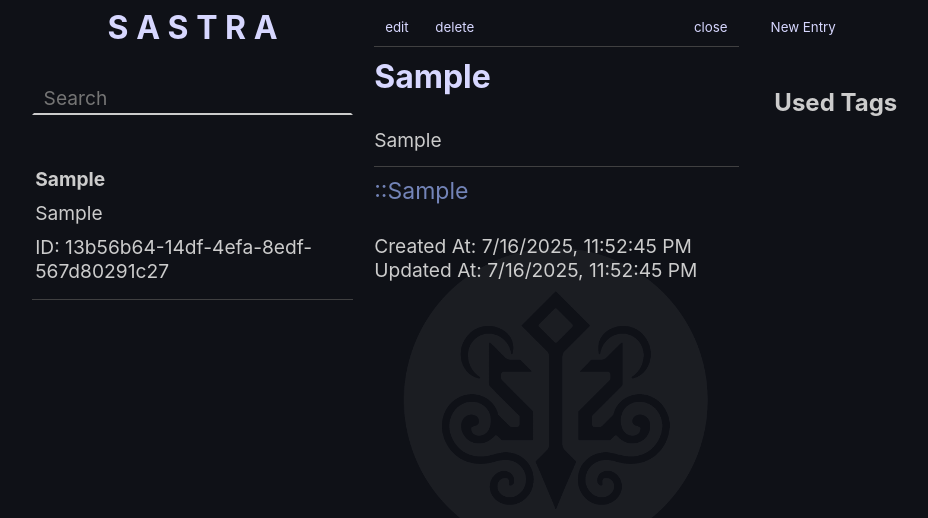
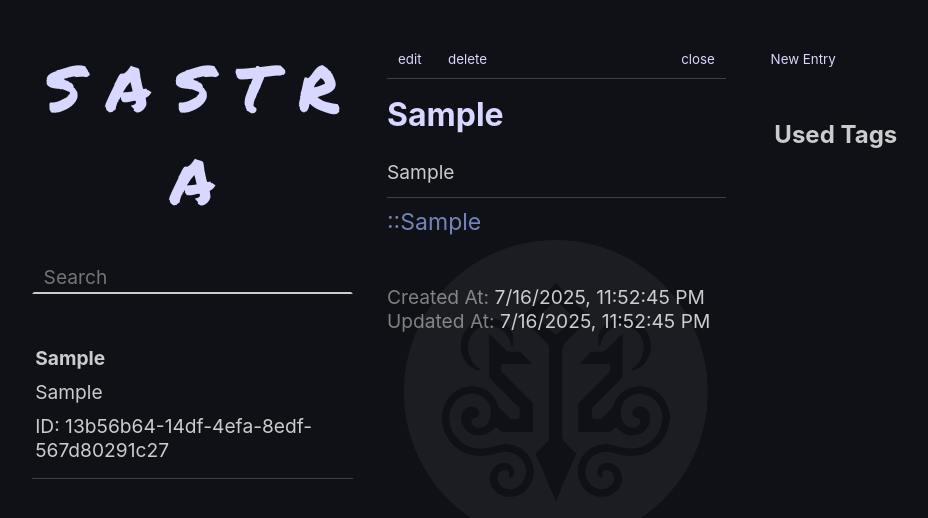
Before and after one commit to ckoliveira/sastra, a website: page public/html/home.html in a window 1280 px wide. Both pictures are taken after typing "Sample", "Sample", "Sample" into the empty fields and a click on the button "Save Entry". Shown: the whole page, without its empty margins (168-1096 px from the left). Drawn offline with Linux system fonts and the light colour scheme.

Commit message:
improve logo and css

```diff
--- a/public/css/home.css
+++ b/public/css/home.css
@@ -1,5 +1,4 @@
 #root {
-  height: 100%;
   width: 100%;
   display: flex;
   flex-direction: column;
@@ -14,19 +13,36 @@
   align-items: center;
   font-size: larger;
 }
+
 .main-panel {
   width: 70vw;
-  height: 100vh;
+  height: 90vh;
   display: flex;
   gap: 5px;
+  margin-top: 2em;
 }
 
 .left-panel,
 .middle-panel,
 .right-panel {
-  height: 100%;
   width: 100%;
   padding: 0.5em;
+  height: 100%;
+}
+
+.middle-panel {
+  position: relative;
+  width: 70vw;
+  height: 100%;
+  overflow-y: auto;
+}
+
+.left-panel {
+  width: 40vw;
+  height: 100%;
+  display: flex;
+  flex-direction: column;
+  gap: 10px;
 }
 
 .right-panel {
@@ -63,25 +79,12 @@
   padding-right: 0.5em;
 }
 
-.left-panel {
-  width: 40vw;
-  height: 100%;
-  display: flex;
-  flex-direction: column;
-  gap: 10px;
-}
-
 .post-card-list {
   display: flex;
   flex-direction: column;
   gap: 10px;
   overflow-y: auto;
   height: 100%;
-}
-
-.middle-panel {
-  position: relative;
-  width: 70vw;
 }
 
 .sastra-background-logo {
--- a/public/css/index.css
+++ b/public/css/index.css
@@ -1,8 +1,8 @@
-.index-body {
-  display: flex;
-  flex-direction: column;
-  justify-content: center;
-  align-items: center;
+.index-wrapper {
+  position: fixed;
+  top: 50%;
+  left: 50%;
+  transform: translate(-50%, -50%);
 }
 .footer {
   margin-top: 0.5em;
@@ -20,3 +20,8 @@
 .enter-link {
   font-size: 2em;
 }
+
+.transliteration {
+  color: rgb(35, 35, 40);
+  font-style: italic;
+}
--- a/public/css/main.css
+++ b/public/css/main.css
@@ -2,6 +2,8 @@
 @import url("/css/home.css");
 @import url("/css/posts.css");
 @import url("/css/post-menu.css");
+
+@import url('https://fonts.googleapis.com/css2?family=Permanent+Marker&display=swap');
 
 :root {
   --color-1: rgb(15, 17, 23);
@@ -14,19 +16,19 @@
 
 * {
   box-sizing: border-box;
+
   font-family:
     -apple-system, BlinkMacSystemFont, "Segoe UI", Roboto, Oxygen, Ubuntu,
     Cantarell, "Open Sans", "Helvetica Neue", sans-serif;
 
   padding: 0;
   margin: 0;
+
   color: var(--color-3);
 }
 
 html,
 body {
-  height: 100%;
-  width: 100%;
   background-color: var(--color-1);
 }
 
@@ -86,3 +88,11 @@ textarea::placeholder {
   margin-left: 0.5em;
   outline: none;
 }
+
+.sastra-logo {
+  font-family: "Permanent Marker";
+  font-size: 4rem;
+  font-weight: 400;
+  font-style: normal;
+  cursor: pointer;
+}
--- a/public/css/posts.css
+++ b/public/css/posts.css
@@ -39,17 +39,13 @@
   display: flex;
   flex-direction: column;
   gap: 10px;
+  width: 100%;
+  padding-inline: 0.8em;
 }
 
-.post-actions {
-  display: flex;
-  justify-content: space-between;
-  border-bottom: 1px solid var(--color-6);
-}
-
-.post-title {
-  text-align: left;
-  margin-bottom: 0.7em;
+.post header {
+  width: 100%;
+  background-color: var(--color-1);
 }
 
 .post-body {
@@ -59,6 +55,31 @@
   text-align: justify;
 }
 
+.post-actions {
+  display: flex;
+  justify-content: space-between;
+  border-bottom: 1px solid var(--color-6);
+  background-color: var(--color-1);
+}
+
+.post-title {
+  text-align: left;
+  background-color: var(--color-1);
+  margin-bottom: 0.5em;
+  margin-top: 0.5em;
+}
+
 .post-tags {
-  margin-bottom: 1em;
+  margin-bottom: 2em;
 }
+
+.post-timestamps {
+  display: flex;
+  flex-wrap: wrap;
+  justify-content: space-between;
+  align-items: center;
+}
+
+.post-timestamps p {
+  color: gray;
+}
--- a/public/html/home.html
+++ b/public/html/home.html
@@ -14,7 +14,7 @@
     <main id="root">
       <div class="main-panel">
         <section class="left-panel">
-          <h1 class="home-logo">S A S T R A</h1>
+          <h1 class="home-logo sastra-logo">S A S T R A</h1>
           <input type="text" placeholder="Search" id="search-input" />
 
           <section class="post-card-list"></section>
--- a/public/js/components/post.js
+++ b/public/js/components/post.js
@@ -3,6 +3,7 @@ export const EDIT_POST_BUTTON = "edit-post-button";
 export const DELETE_POST_BUTTON = "delete-post-button";
 export function PostHTML(post) {
   const body = ` <article class="post" id=${post.id}>
+      <header>
         <section class="post-actions">
           <div>
             <button id=${EDIT_POST_BUTTON}> edit </button>
@@ -11,6 +12,8 @@ export function PostHTML(post) {
           <button id=${CLOSE_POST_BUTTON}> close </button>
         </section>
         <h1 class="post-title"> ${post.title}</h1>
+      </header>
+
       <p class="post-body">${post.body}</p>
 
       <p class="post-tags">
--- a/ts/js/components/post.ts
+++ b/ts/js/components/post.ts
@@ -6,6 +6,7 @@ export const DELETE_POST_BUTTON: string = "delete-post-button";
 
 export function PostHTML(post: Post): string {
   const body: string = ` <article class="post" id=${post.id}>
+      <header>
         <section class="post-actions">
           <div>
             <button id=${EDIT_POST_BUTTON}> edit </button>
@@ -14,6 +15,8 @@ export function PostHTML(post: Post): string {
           <button id=${CLOSE_POST_BUTTON}> close </button>
         </section>
         <h1 class="post-title"> ${post.title}</h1>
+      </header>
+
       <p class="post-body">${post.body}</p>
 
       <p class="post-tags">
```
Also changed, not shown: public/html/index.html (+6 -3 lines), README.md. Lines whose indentation alone changed are shown as unchanged.
